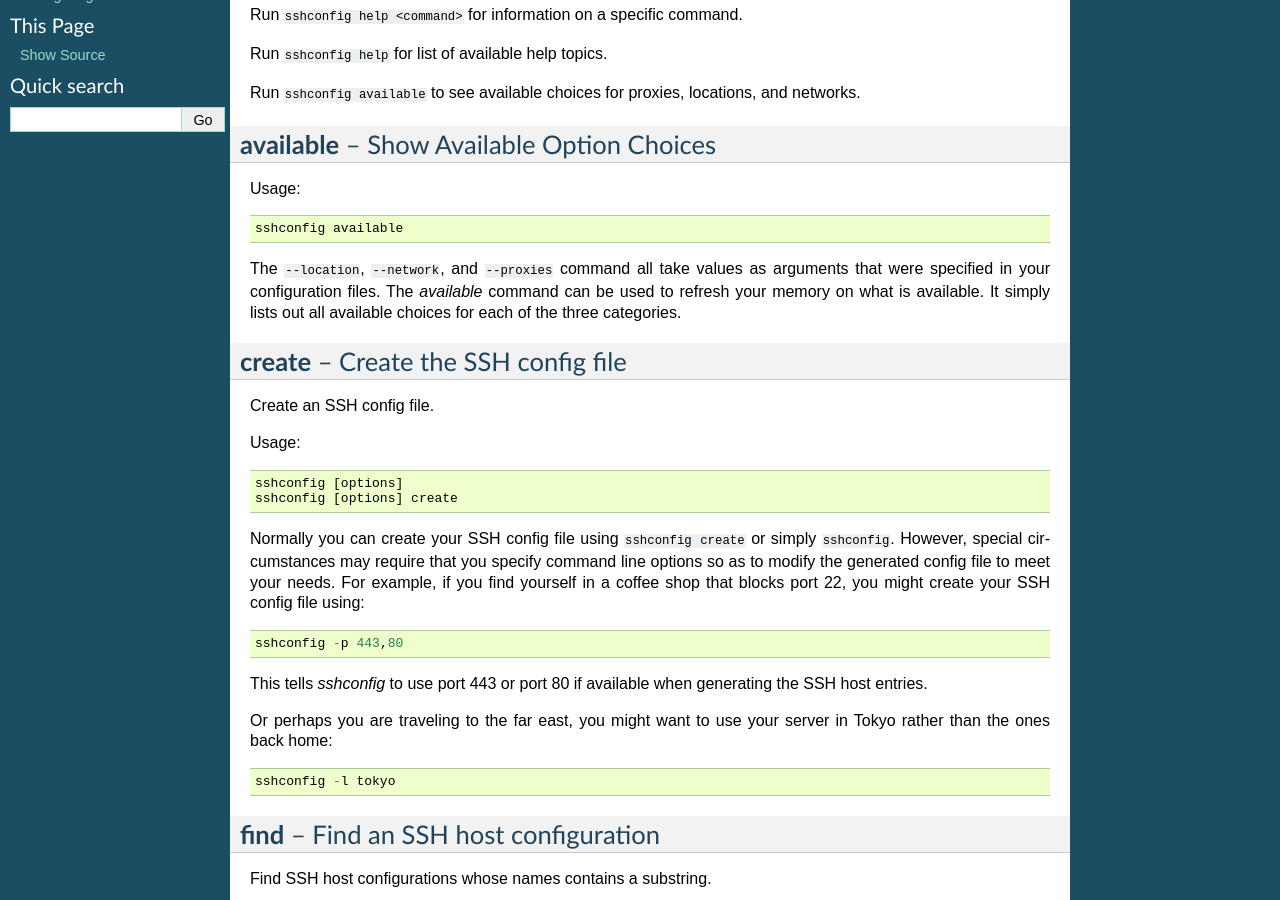
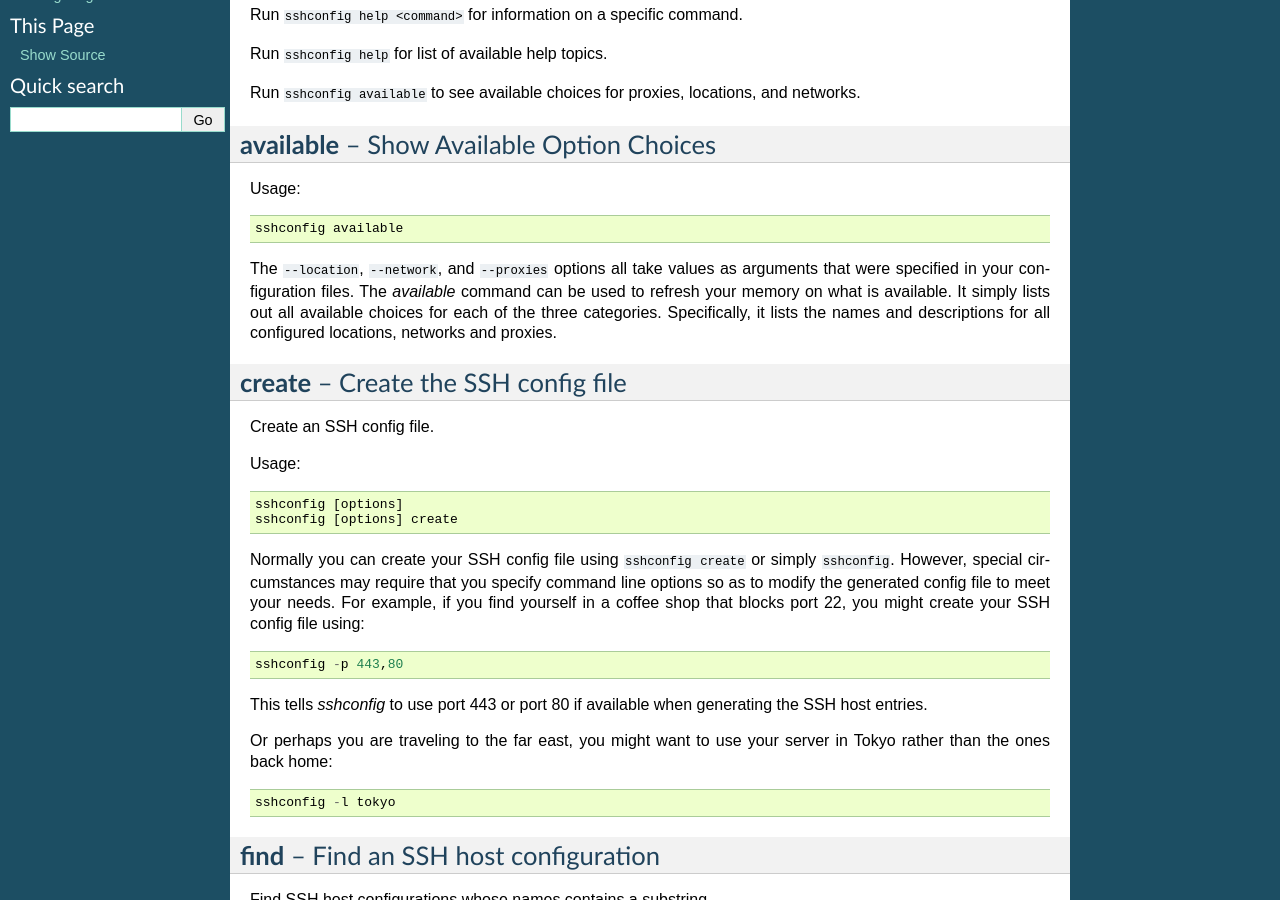
Before and after one commit to KenKundert/sshconfig, a Sphinx documentation site: the page built from doc/commands.rst, in a window 1280 px wide and 900 px high, scrolled down 417 px. Built offline with Sphinx 7.4.7, drawn with Linux system fonts in a browser that asks for light colours.

Commit message:
tweak the documentation

```diff
--- a/doc/commands.rst
+++ b/doc/commands.rst
@@ -42,10 +42,12 @@ Usage::
 
     sshconfig available
 
-The ``--location``, ``--network``, and ``--proxies`` command all take values as
+The ``--location``, ``--network``, and ``--proxies`` options all take values as
 arguments that were specified in your configuration files. The *available*
 command can be used to refresh your memory on what is available. It simply lists
-out all available choices for each of the three categories.
+out all available choices for each of the three categories.  Specifically, it
+lists the names and descriptions for all configured locations, networks and
+proxies.
 
 
 .. _sshconfig create command:
```
